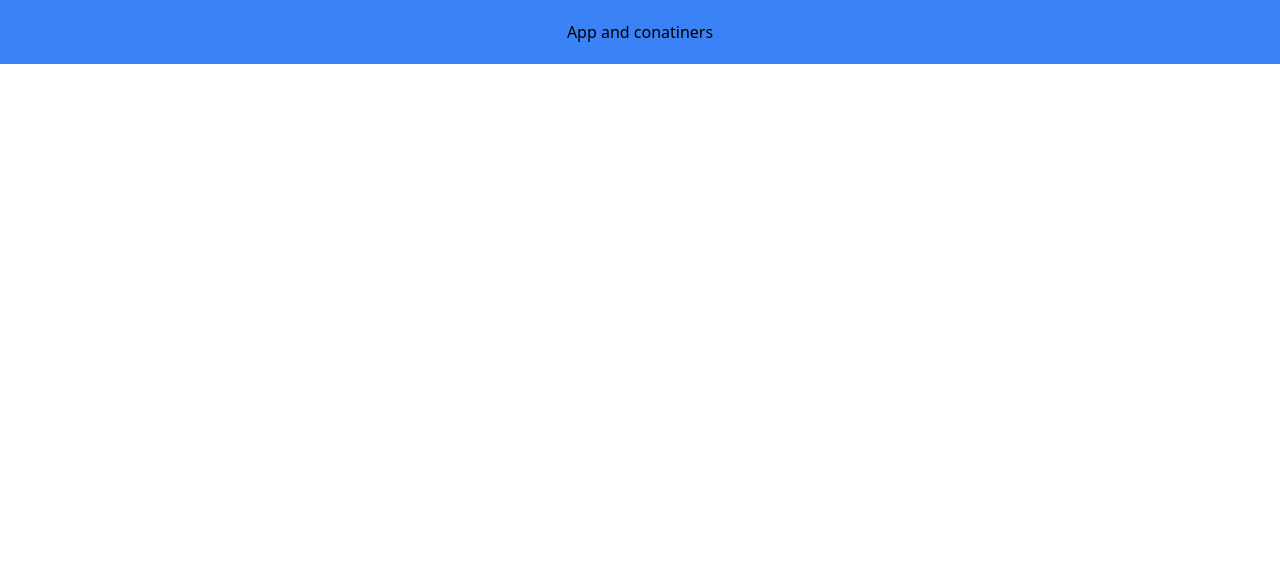
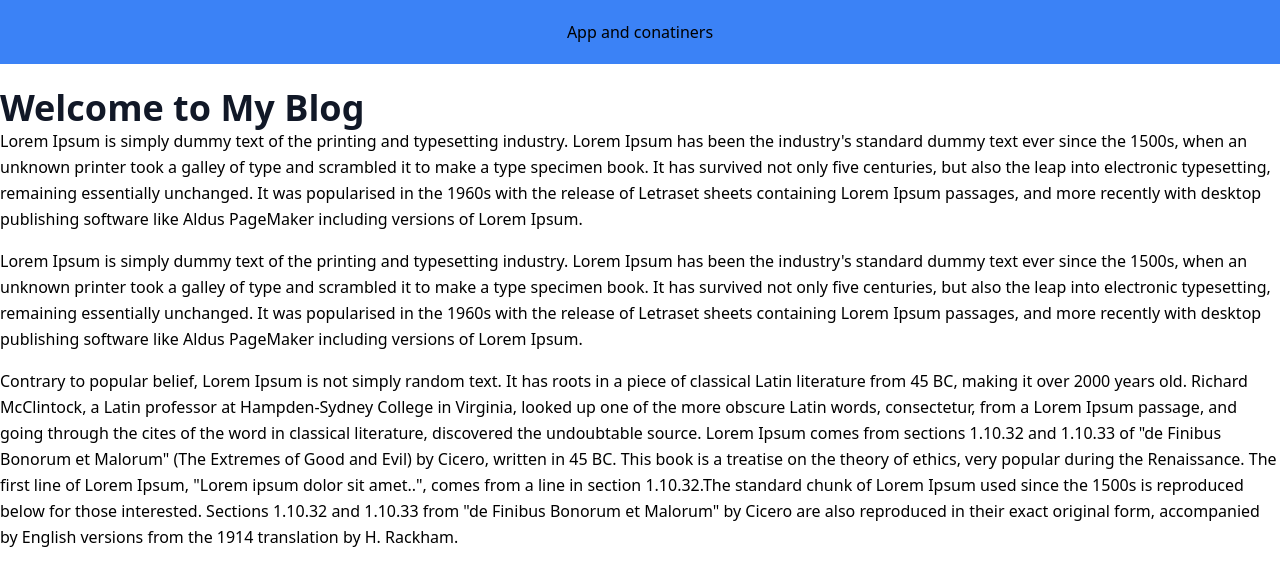
Before and after one commit to Axhar85/my-blog, a React (Create React App) app: page / in a window 1280 px wide. Shown: the top 586 px of the page. Built offline with nearby package versions, Linux system fonts and the light colour scheme.

Commit message:
add some data in home

```diff
--- a/src/App.js
+++ b/src/App.js
@@ -1,10 +1,15 @@
-import logo from './logo.svg';
+import Home from './pages/Home';
 import './App.css';
 
 function App() {
   return (
+    <div>
     <div className='container bg-blue-500 text-center p-5'>
       App and conatiners
+    </div>
+    <div>
+      <Home/>
+    </div>
     </div>
   );
 }
--- a/src/pages/Home.js
+++ b/src/pages/Home.js
@@ -2,8 +2,43 @@
 
 const Home = () => {
  return (
-     <div>
+     <div className="mb-20">
+         <h1 className="sm:text-4xl text-2xl font-bold mt-6 text-gray-900">Welcome to My Blog</h1>
 
+         <p className="mx-auto leading-relaxed text-base mb-4">
+         Lorem Ipsum is simply dummy text of the printing and typesetting
+         industry. Lorem Ipsum has been the industry's standard dummy text
+         ever since the 1500s, when an unknown printer took a galley of type
+         and scrambled it to make a type specimen book. It has survived not only five centuries, but also the leap into electronic typesetting, remaining essentially unchanged. It was popularised in the 1960s with the release of Letraset sheets containing Lorem Ipsum passages, and more recently with desktop publishing software like Aldus PageMaker including versions of Lorem Ipsum.
+         </p>
+
+         <p className="mx-auto leading-relaxed text-base mb-4">
+         Lorem Ipsum is simply dummy text of the printing and typesetting
+         industry. Lorem Ipsum has been the industry's standard dummy text
+         ever since the 1500s, when an unknown printer took a galley of type
+         and scrambled it to make a type specimen book. It has survived not only five centuries, but also the leap into electronic typesetting, remaining essentially unchanged. It was popularised in the 1960s with the release of Letraset sheets containing Lorem Ipsum passages, and more recently with desktop publishing software like Aldus PageMaker including versions of Lorem Ipsum.
+         </p>
+
+         <p className="mx-auto leading-relaxed text-base mb-4">
+         Contrary to popular belief, Lorem Ipsum is not simply random text.
+         It has roots in a piece of classical Latin literature from 45 BC,
+         making it over 2000 years old. Richard McClintock, a Latin professor
+         at Hampden-Sydney College in Virginia, looked up one of the more
+         obscure Latin words, consectetur, from a Lorem Ipsum passage, and
+         going through the cites of the word in classical literature,
+         discovered the undoubtable source. Lorem Ipsum comes from sections
+         1.10.32 and 1.10.33 of "de Finibus Bonorum et Malorum"
+          (The Extremes of Good and Evil) by Cicero, written in 45 BC.
+          This book is a treatise on the theory of ethics, very popular
+          during the Renaissance. The first line of Lorem Ipsum,
+           "Lorem ipsum dolor sit amet..", comes from a line in
+           section 1.10.32.The standard chunk of Lorem Ipsum used since
+           the 1500s is reproduced below for those interested.
+           Sections 1.10.32 and 1.10.33 from "de Finibus Bonorum et Malorum"
+           by Cicero are also reproduced in their exact original form,
+           accompanied by English versions from the 1914 translation by
+            H. Rackham.
+         </p>
      </div>
  )
 };
```
